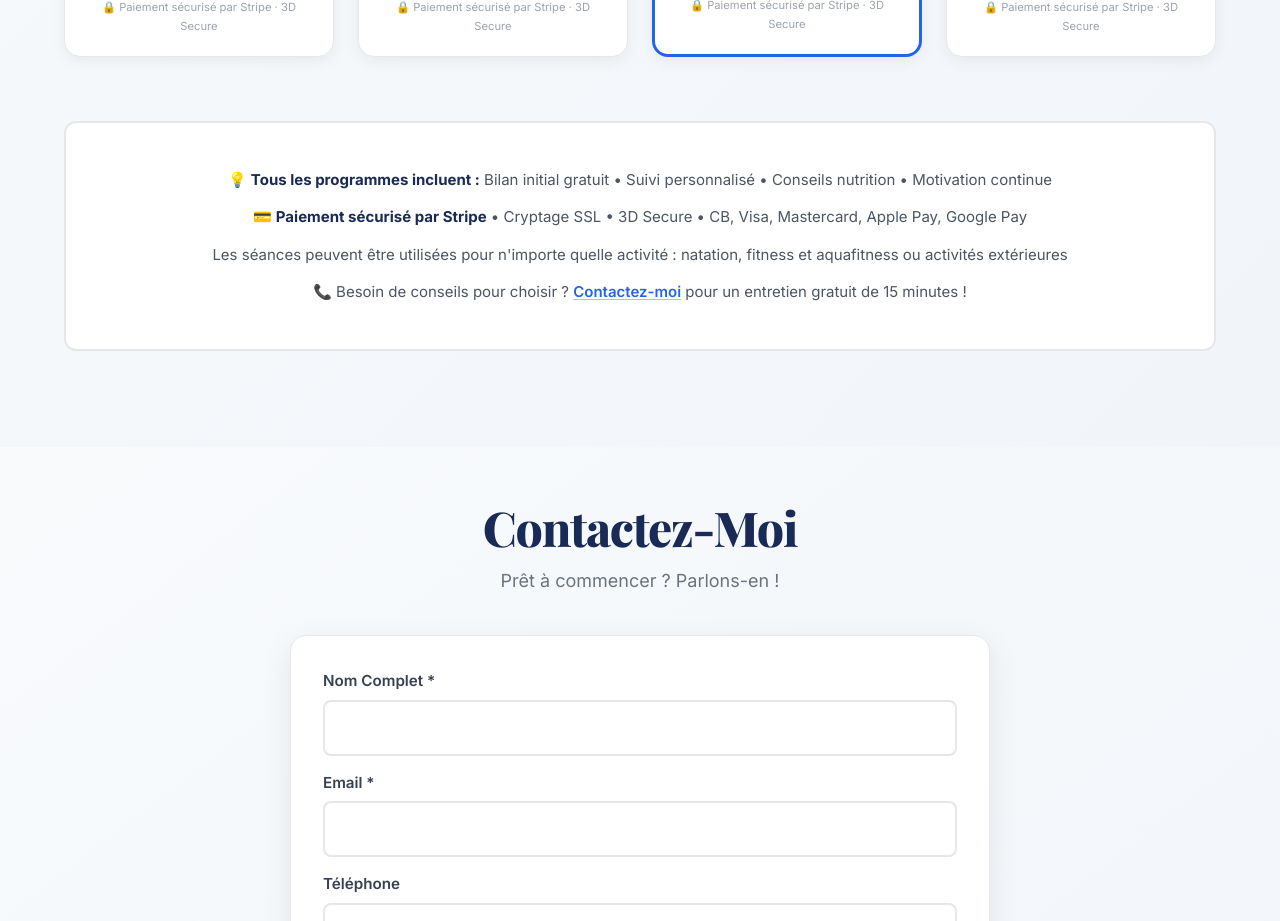
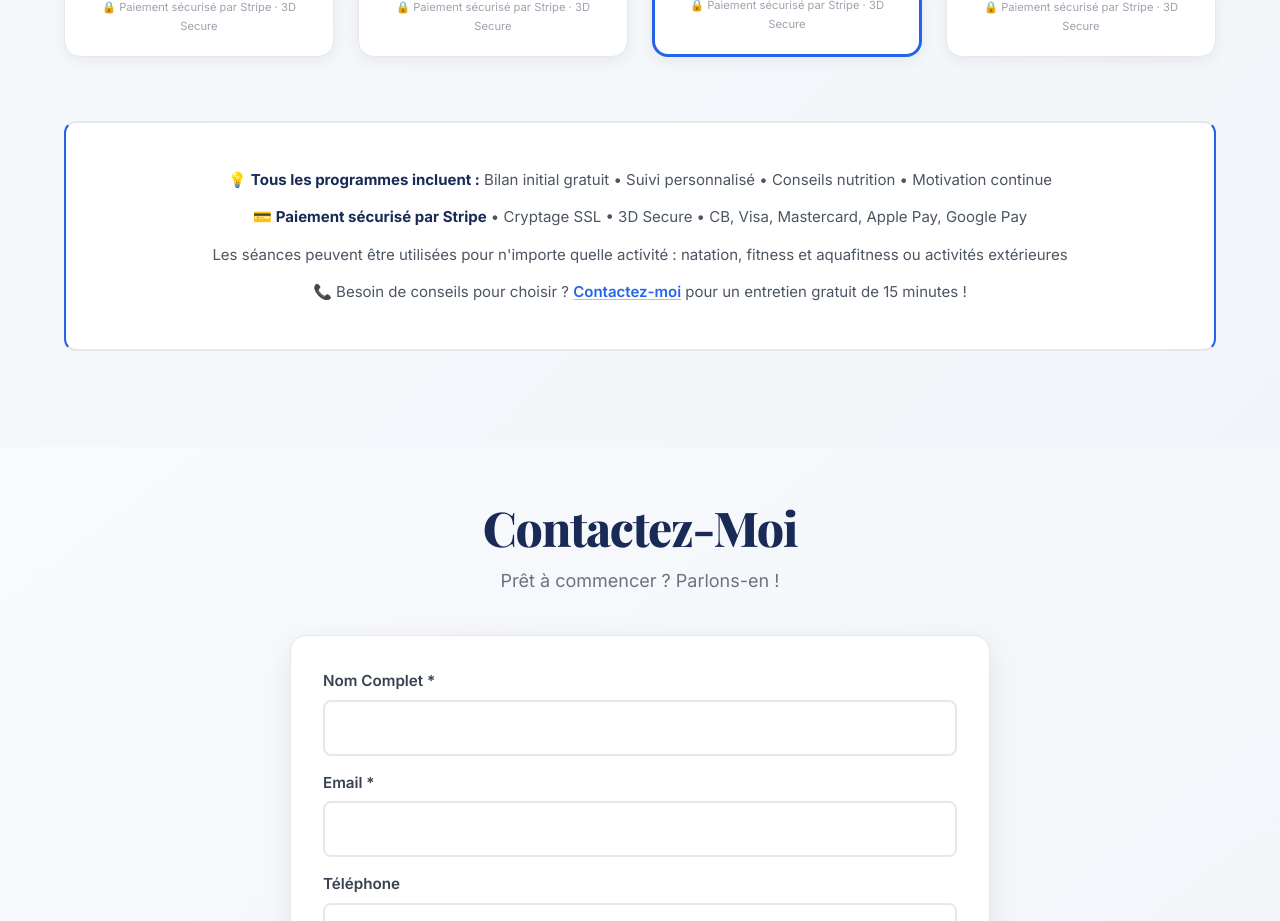
Before and after one commit to Unvodka/Coaching-and-Sport, a Next.js app: page / in a window 1280 px wide. Shown: the part 3240-4161 px from the top of the page. Built offline with nearby package versions, Linux system fonts and the light colour scheme; no server answers.

Commit message:
style: blue left+right borders, grey top+bottom on InfoNote

```diff
--- a/components/InfoNote.tsx
+++ b/components/InfoNote.tsx
@@ -6,7 +6,7 @@ export default function InfoNote() {
   const { t } = useLanguage();
 
   return (
-    <div className="bg-white p-8 rounded-xl mt-12 border-2 border-gray-200 text-center">
+    <div className="bg-white p-8 rounded-xl mt-12 border-t-2 border-b-2 border-l-2 border-r-2 border-t-gray-200 border-b-gray-200 border-l-brand-blue border-r-brand-blue text-center">
       <p className="my-3 text-gray-600 leading-[1.7] text-[0.9375rem]">
         💡 <strong className="text-heading">{t("info.programsInclude")}</strong>{" "}
         {t("info.programsDetails")}
```
